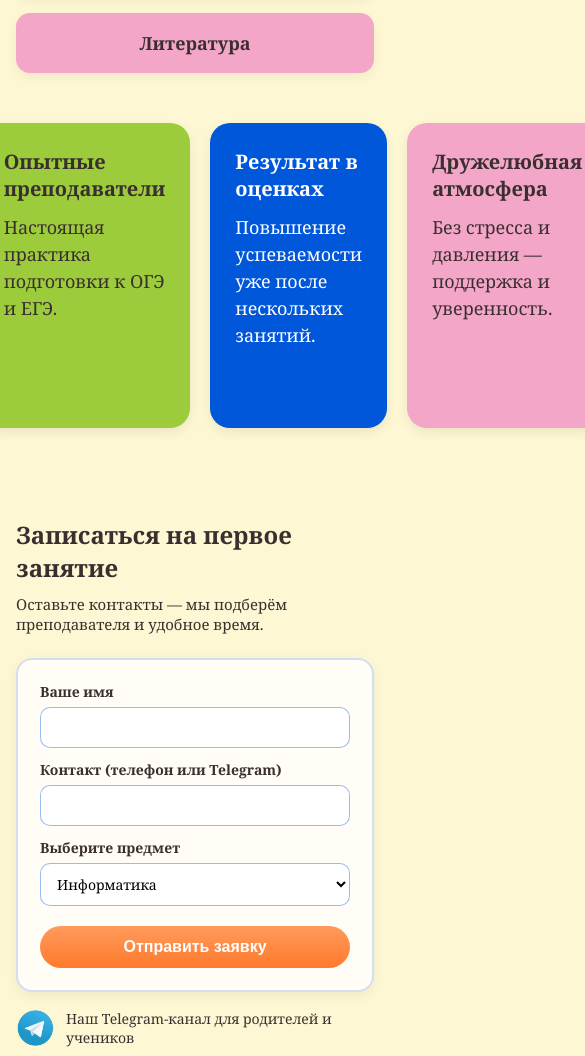
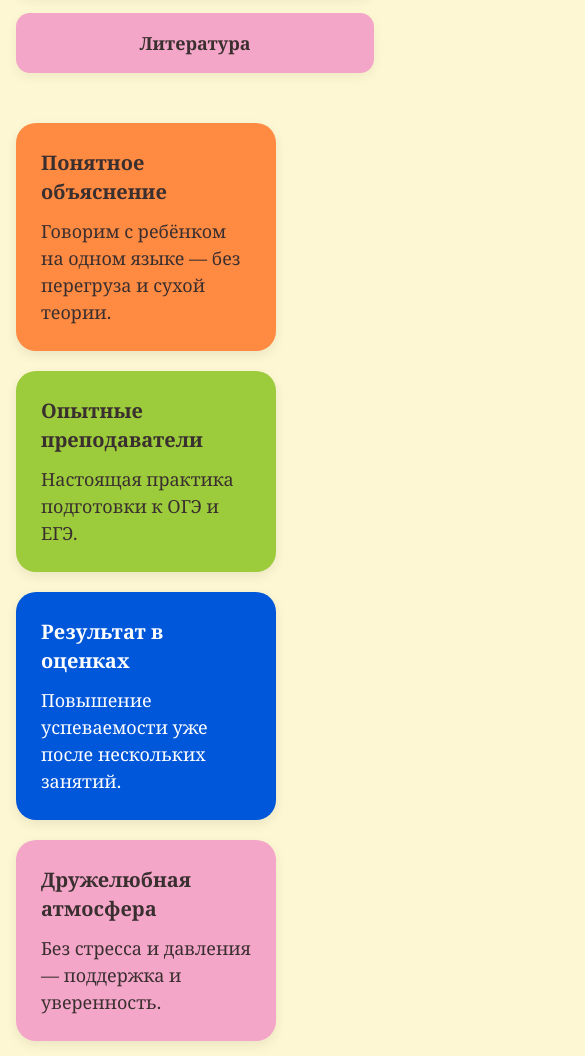
Before and after one commit to yourtutordenis-collab/flow-education, a plain HTML site: page index.html in a window 390 px wide. Shown: the part 1113-2169 px from the top of the page, 585 px wide, since content can reach past the window. Drawn offline with Linux system fonts and the light colour scheme.

Commit message:
Update style.css

```diff
--- a/style.css
+++ b/style.css
@@ -7,6 +7,31 @@
   --bg: #FEF7D3;
   --text: #3A2F2F;
   --white: #FFFFFF;
+}
+/* ===== МОБИЛЬНАЯ ВЕРСИЯ БЛОКА ПОЧЕМУ МЫ ===== */
+
+@media (max-width: 700px) {
+  .features {
+    display: flex;
+    flex-direction: column;
+    gap: 16px;
+    padding: 0 16px;
+    margin: 20px auto 40px;
+    width: 100%;
+  }
+
+  .feature {
+    width: 100%;
+    padding: 20px 18px;
+    border-radius: 16px;
+    font-size: 17px;
+    line-height: 1.45;
+  }
+
+  .feature h3 {
+    font-size: 19px;
+    margin-bottom: 10px;
+  }
 }
 
 /* БАЗА */
```
